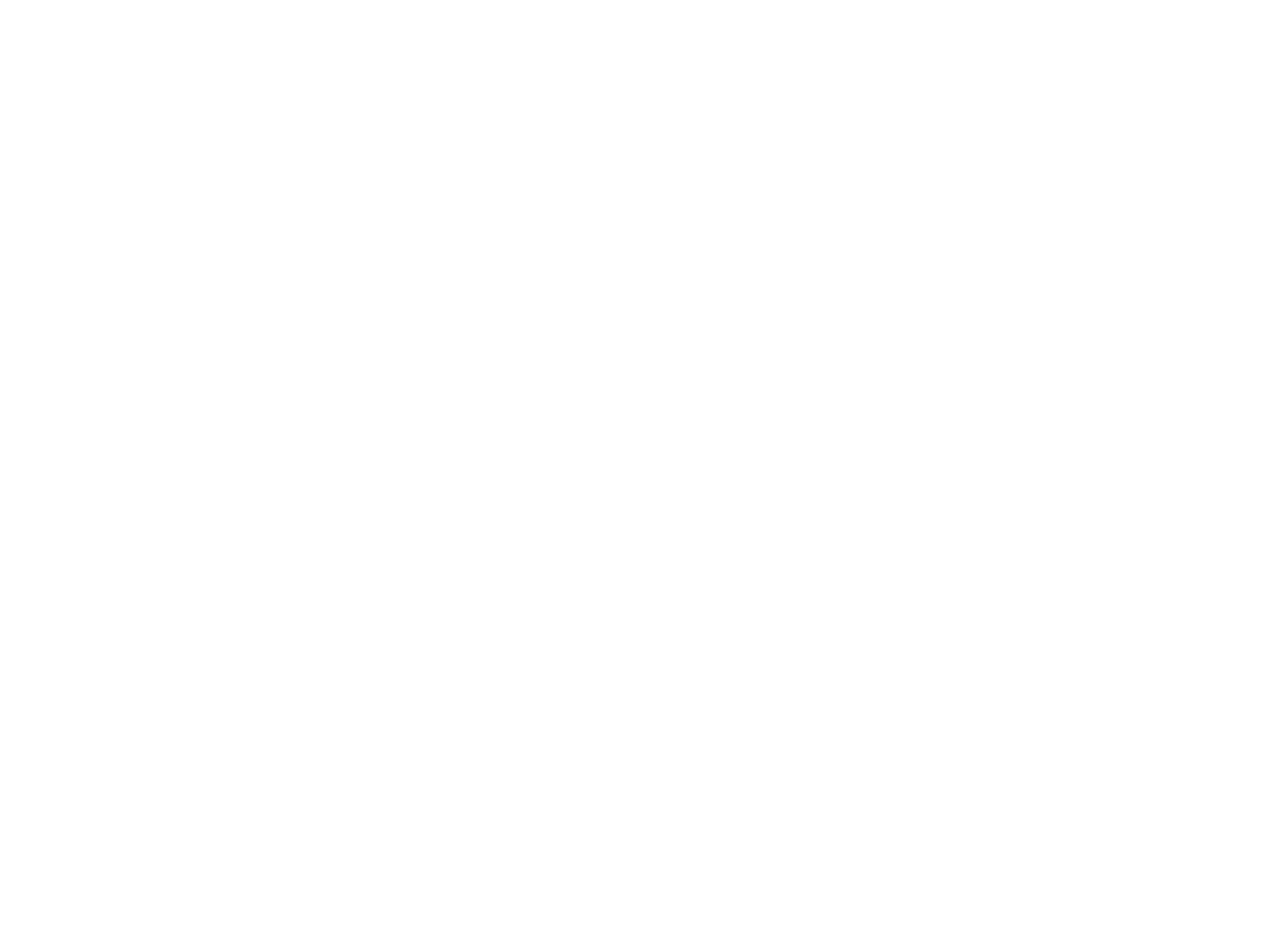
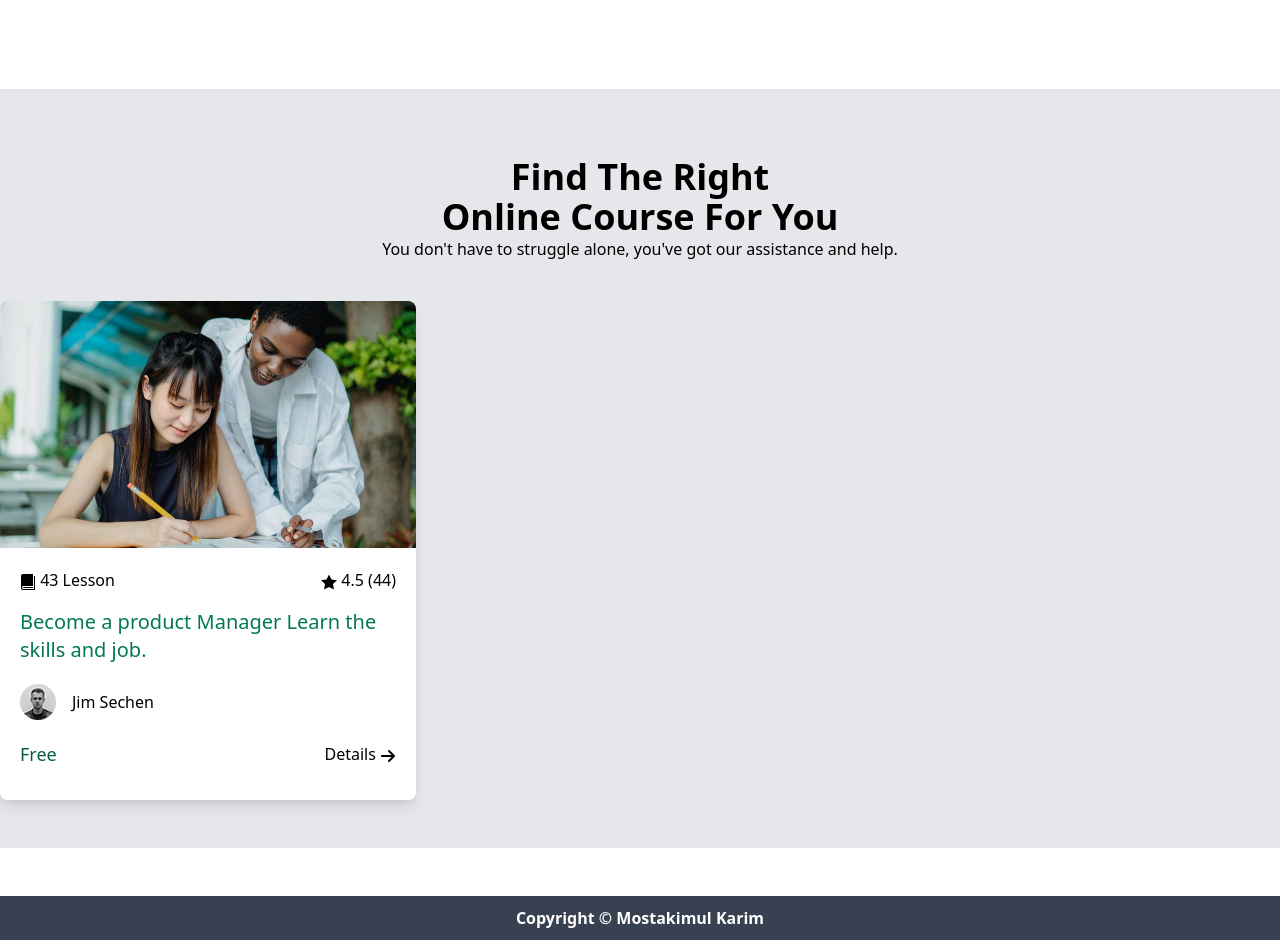
Before and after one commit to Mostakimul/react-educal, a React (Create React App) app: page / in a window 1280 px wide. Shown: the part 1200-2140 px from the top of the page. Before the commit the page ends 1109 px from the top, so only its background shows below. Built offline with nearby package versions, Linux system fonts and the light colour scheme.

Commit message:
Basic course card design

```diff
--- /dev/null
+++ b/src/components/Course/Course.js
@@ -0,0 +1,50 @@
+import React from 'react';
+import { ImArrowRight2, ImBook, ImStarFull } from 'react-icons/im';
+const Course = () => {
+  return (
+    <div className="bg-white rounded-lg shadow-lg">
+      {/* Card Image */}
+      <div>
+        <img
+          src="/images/course-1.jpg"
+          alt="Course 1"
+          className="rounded-t-lg"
+        />
+      </div>
+      {/* Card Body */}
+      <div className="p-5">
+        {/* lesson and rating */}
+        <div className="flex justify-between items-center">
+          <h4>
+            <ImBook className="inline-block" /> 43 Lesson
+          </h4>
+          <h4>
+            <ImStarFull className="inline-block" /> 4.5 (44)
+          </h4>
+        </div>
+        {/* Title */}
+        <h3 className="my-4 text-xl font-medium text-green-700">
+          Become a product Manager Learn the skills and job.
+        </h3>
+        {/* Course Teacher */}
+        <div className="flex items-center my-5">
+          <img
+            src="/images/student-1.jpg"
+            alt="Student 1"
+            className="mr-4 rounded-full"
+          />
+          <p>Jim Sechen</p>
+        </div>
+        {/* Card Footer */}
+        <div className="flex justify-between items-center my-3">
+          <h5 className="text-lg font-medium text-green-800">Free</h5>
+          <button>
+            Details <ImArrowRight2 className="inline-block" />{' '}
+          </button>
+        </div>
+      </div>
+    </div>
+  );
+};
+
+export default Course;
--- /dev/null
+++ b/src/components/Courses/Courses.js
@@ -0,0 +1,24 @@
+import React from 'react';
+import Course from '../Course/Course';
+
+const Courses = () => {
+  return (
+    <div className="container mx-auto">
+      <div className="text-center mx-auto">
+        <h2 className="font-bold text-4xl pt-5">
+          Find The Right <br />
+          Online Course For You
+        </h2>
+        <p className="w-2/4 mx-auto">
+          You don't have to struggle alone, you've got our assistance and help.
+        </p>
+      </div>
+      {/* Courses */}
+      <div className="grid grid-cols-3 gap-4 mt-10">
+        <Course></Course>
+      </div>
+    </div>
+  );
+};
+
+export default Courses;
--- a/src/components/Overview/Overview.js
+++ b/src/components/Overview/Overview.js
@@ -13,7 +13,7 @@
         </p>
       </div>
       {/* Card Section */}
-      <div className="grid grid-cols-4 gap-4 my-4">
+      <div className="grid grid-cols-4 gap-4 my-8">
         <OverviewCard
           className="bg-blue-600"
           title="4,000 Online courses"
--- a/src/pages/Home.js
+++ b/src/pages/Home.js
@@ -1,4 +1,5 @@
 import React from 'react';
+import Courses from '../components/Courses/Courses';
 import Hero from '../components/Hero/Hero';
 import Overview from '../components/Overview/Overview';
 
@@ -8,9 +9,12 @@
       <div className="bg-green-200">
         <Hero></Hero>
       </div>
-      <div>
+      <section className="my-12 py-12">
         <Overview></Overview>
-      </div>
+      </section>
+      <section className="bg-gray-200 my-12 py-12">
+        <Courses></Courses>
+      </section>
     </div>
   );
 };
```
